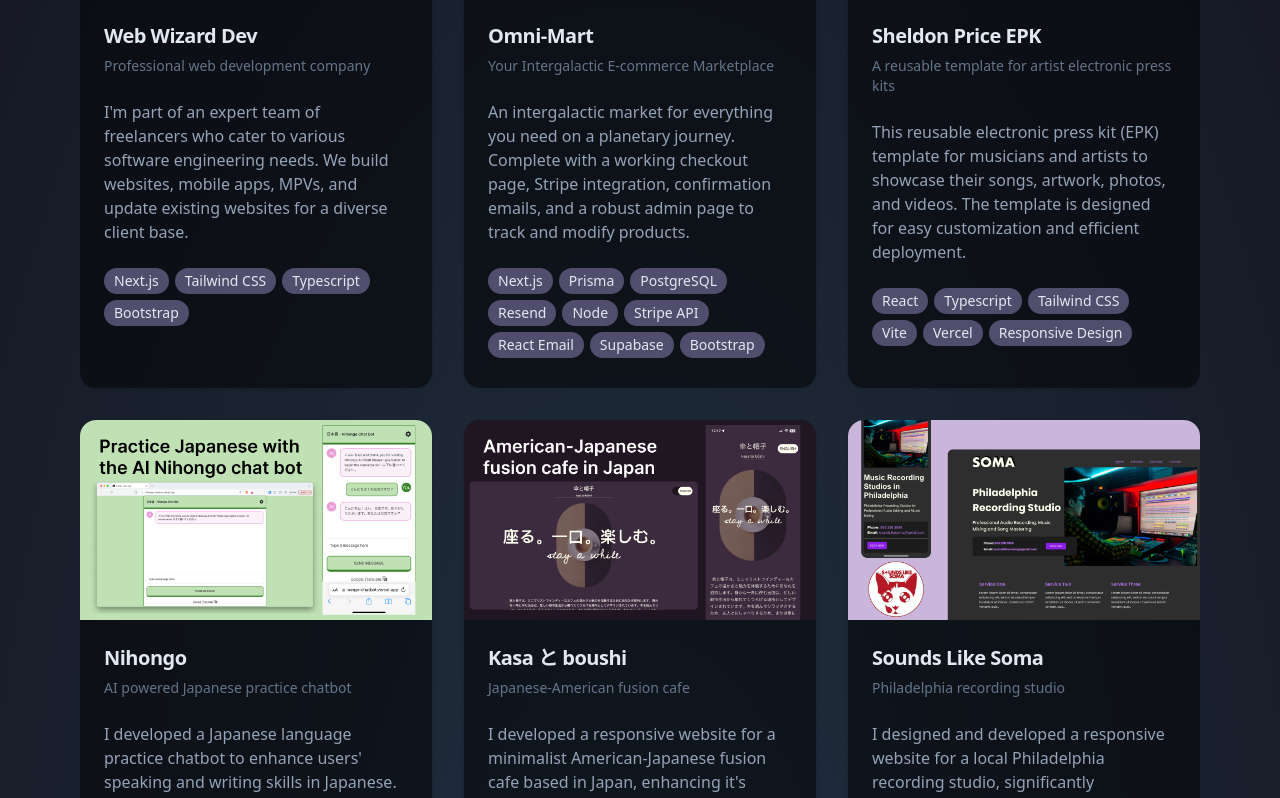
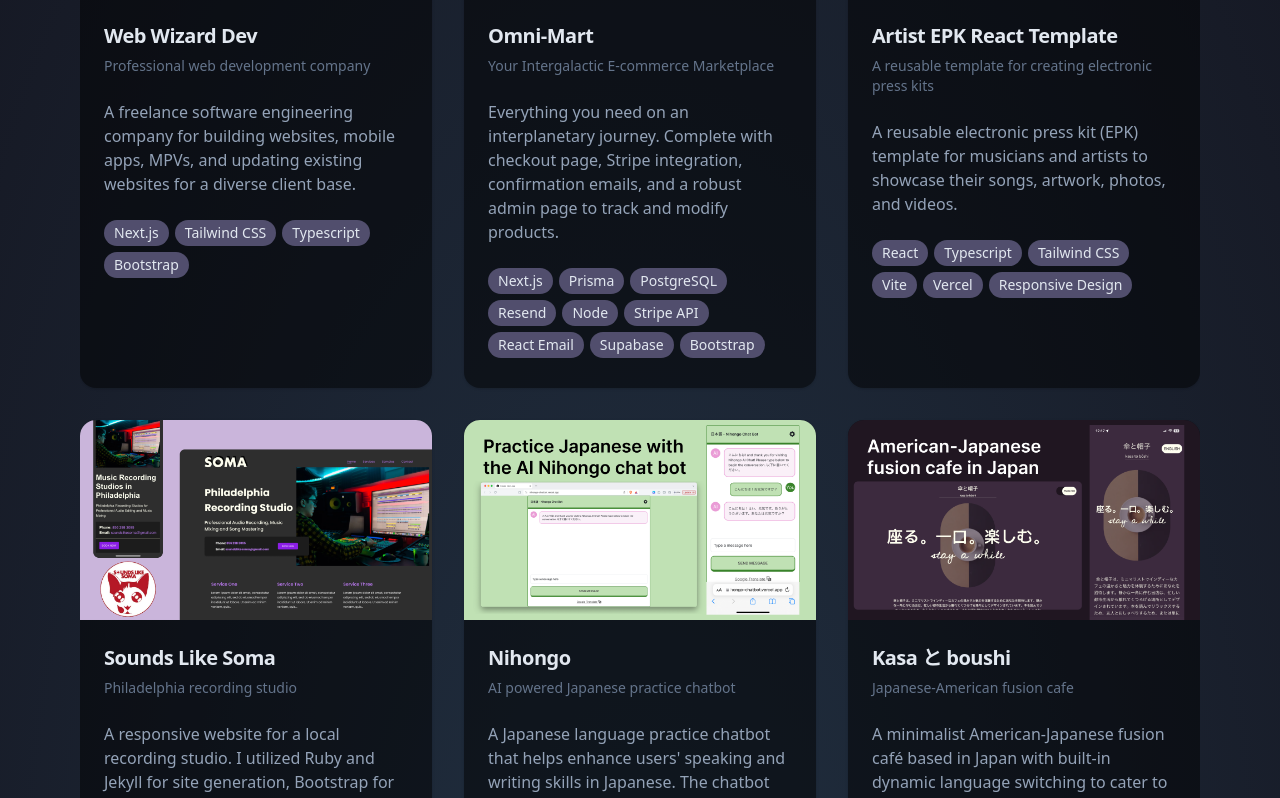
Before and after one commit to zackhanni/zachary.works, a Next.js app: page / in a window 1280 px wide. Shown: the part 2120-2918 px from the top of the page. Built offline with nearby package versions, Linux system fonts and the light colour scheme.

Commit message:
reworded projects

```diff
--- a/app/components/Projects.tsx
+++ b/app/components/Projects.tsx
@@ -29,7 +29,7 @@ export default function Projects() {
             link="https://www.webwizarddev.com/"
             title="Web Wizard Dev"
             description="Professional web development company"
-            content="I'm part of an expert team of freelancers who cater to various software engineering needs. We build websites, mobile apps, MPVs, and update existing websites for a diverse client base."
+            content="A freelance software engineering company for building websites, mobile apps, MPVs, and updating existing websites for a diverse client base."
             footer="Footer text"
             tools={["Next.js", "Tailwind CSS", "Typescript", "Bootstrap"]}
           />
@@ -39,7 +39,7 @@ export default function Projects() {
             link="https://omni-mart.vercel.app/"
             title="Omni-Mart"
             description="Your Intergalactic E-commerce Marketplace"
-            content="An intergalactic market for everything you need on a planetary journey. Complete with a working checkout page, Stripe integration, confirmation emails, and a robust admin page to track and modify products."
+            content="Everything you need on an interplanetary journey. Complete with checkout page, Stripe integration, confirmation emails, and a robust admin page to track and modify products."
             footer="Footer text"
             tools={[
               "Next.js",
@@ -57,9 +57,9 @@ export default function Projects() {
           <ProjectCard
             image="/book-sheldon-price.png"
             link="https://www.booksheldonprice.com/"
-            title="Sheldon Price EPK"
-            description="A reusable template for artist electronic press kits"
-            content="This reusable electronic press kit (EPK) template for musicians and artists to showcase their songs, artwork, photos, and videos. The template is designed for easy customization and efficient deployment."
+            title="Artist EPK React Template"
+            description="A reusable template for creating electronic press kits"
+            content="A reusable electronic press kit (EPK) template for musicians and artists to showcase their songs, artwork, photos, and videos."
             footer=""
             tools={[
               "React",
@@ -72,11 +72,21 @@ export default function Projects() {
           />
 
           <ProjectCard
+            image="/soma-website.png"
+            link="https://www.soundslikesoma.com/"
+            title="Sounds Like Soma"
+            description="Philadelphia recording studio"
+            content="A responsive website for a local recording studio. I utilized Ruby and Jekyll for site generation, Bootstrap for responsive design, Netlify for deployment and SEO best practices to boost search rankings and drive substantial increases in sales."
+            footer=""
+            tools={["Ruby", "Jekyll", "Bootstrap", "Netlify", "SEO"]}
+          />
+
+          <ProjectCard
             image="/nihongo-ai.png"
             link="https://nihongo-chatbot.vercel.app/"
             title="Nihongo"
             description="AI powered Japanese practice chatbot"
-            content="I developed a Japanese language practice chatbot to enhance users' speaking and writing skills in Japanese. The chatbot leverages OpenAI APIs for natural language processing, built with a modern tech stack including Next.js for server-side rendering and Tailwind CSS for responsive design."
+            content="A Japanese language practice chatbot that helps enhance users' speaking and writing skills in Japanese. The chatbot leverages OpenAI APIs for natural language processing."
             footer=""
             tools={["OpenAI API", "Next.js", "Tailwind CSS", "Typescript"]}
           />
@@ -86,7 +96,7 @@ export default function Projects() {
             link="https://kasatoboushi.vercel.app/"
             title="Kasa と boushi"
             description="Japanese-American fusion cafe"
-            content="I developed a responsive website for a minimalist American-Japanese fusion cafe based in Japan, enhancing it's online presence and user engagement. Integrated a dynamic language switching feature between Japanese and English to cater to a broader audience."
+            content="A minimalist American-Japanese fusion café based in Japan with built-in dynamic language switching to cater to a broader audience."
             footer=""
             tools={[
               "Next.js",
@@ -96,16 +106,6 @@ export default function Projects() {
               "Vercel",
               "Responsive Design",
             ]}
-          />
-
-          <ProjectCard
-            image="/soma-website.png"
-            link="https://www.soundslikesoma.com/"
-            title="Sounds Like Soma"
-            description="Philadelphia recording studio"
-            content="I designed and developed a responsive website for a local Philadelphia recording studio, significantly enhancing online presence and sales. I utilized Ruby and Jekyll for site generation, Bootstrap for responsive design, Netlify for deployment and SEO best practices to boost search rankings and drive substantial increases in sales."
-            footer=""
-            tools={["Ruby", "Jekyll", "Bootstrap", "Netlify", "SEO"]}
           />
 
           {/* <ProjectCard
```
